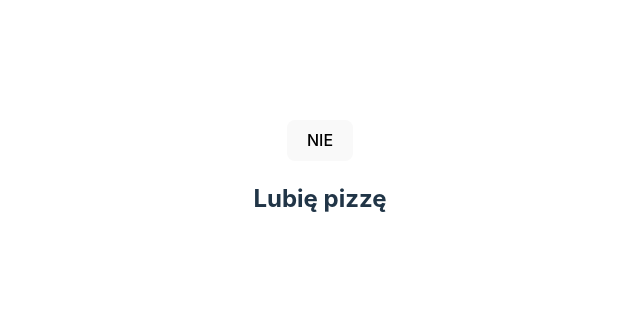
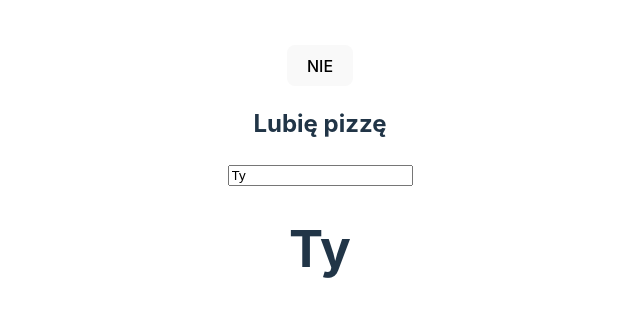
Before and after one commit to grzegorzkowalski/MAIT-JavaScript, a React (Vite) app in the folder my-react-app/: page / in a window 1280 px wide. Shown: the part 222-538 px from the top of the page, without its empty margins (320-960 px from the left). Built offline with nearby package versions, Linux system fonts and the light colour scheme.

Commit message:
forms task 1

```diff
--- a/my-react-app/src/App.jsx
+++ b/my-react-app/src/App.jsx
@@ -7,6 +7,7 @@ import NumberInfo from "./components/10_Chapter/NumberInfo";
 import './App.css';
 import MyButton from "./components/10_Chapter/MyButton";
 import SecretStuff from "./components/10_Chapter/SecretStuff.jsx";
+import Hello from "./components/11_Chapter/Hello.jsx";
 
 function App() {
 
@@ -23,6 +24,7 @@ function App() {
       <MyButton />
       <SecretStuff secret="Lubię pizzę" password="Test1234" correctPassword="Test1234" />
       <SecretStuff secret="Lubię pizzę" password="Test" correctPassword="1234" />
+      <Hello />
     </>
   )
 }
--- /dev/null
+++ b/my-react-app/src/components/11_Chapter/Hello.jsx
@@ -0,0 +1,22 @@
+import React, {useState} from 'react';
+
+const Hello = () => {
+    const [name, setName] = useState("Ty");
+
+    const clickHandler = (e) => {
+        setName(e.target.value);
+    }
+
+    return (
+        <form >
+            <input
+                type="text"
+                value={name}
+                onChange={clickHandler}
+            />
+            <h1>{name}</h1>
+        </form>
+    );
+};
+
+export default Hello;
```
Also changed, not shown: 1 other file (tests, documents, lock files or other folders).
